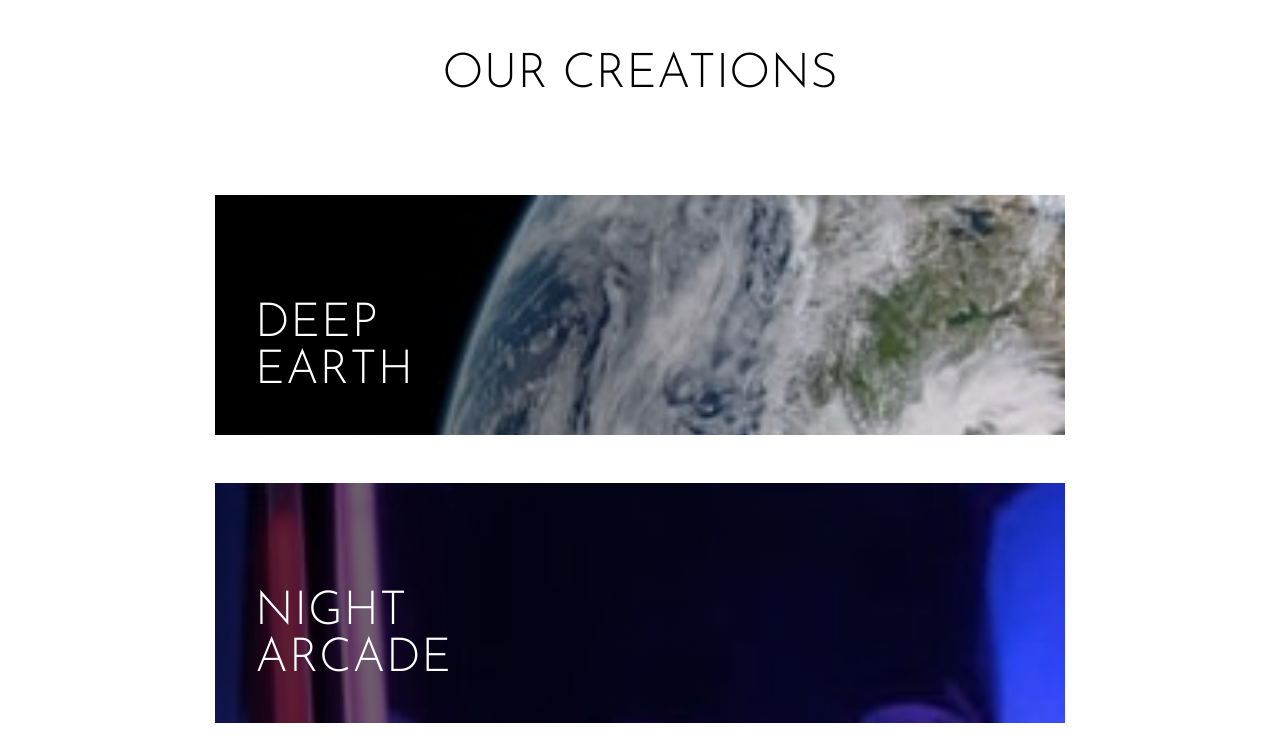
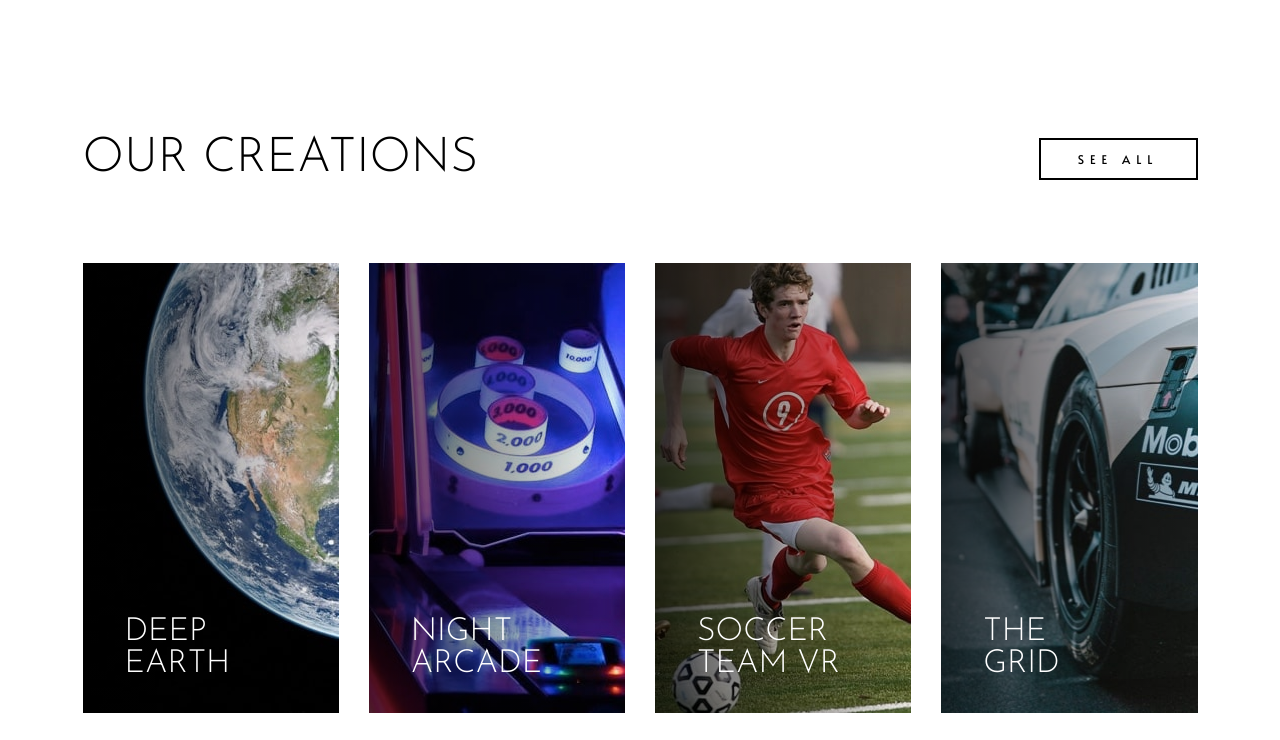
Before and after one commit to lucasweidas/loopstudios-landing-page-main, a website: page index.html in a window 1280 px wide. Shown: the part 1360-2100 px from the top of the page. Drawn offline with Linux system fonts and the light colour scheme.

Commit message:
sytle: large version started

```diff
--- a/app/scss/base/_typography.scss
+++ b/app/scss/base/_typography.scss
@@ -86,6 +86,11 @@ a:visited {
   font-weight: 400;
   letter-spacing: rem(10);
   color: $clr-black;
+
+  @include breakpoint(large) {
+    font-size: rem(12);
+    letter-spacing: rem(6);
+  }
 }
 
 .card__heading {
@@ -93,6 +98,11 @@ a:visited {
   text-align: start;
   letter-spacing: rem(0.7);
   color: $clr-white;
+
+  @include breakpoint(large) {
+    font-size: rem(32);
+    letter-spacing: normal;
+  }
 }
 
 .socials {
--- a/app/scss/components/_card.scss
+++ b/app/scss/components/_card.scss
@@ -3,10 +3,19 @@
 .card {
   $duration: 400ms;
   width: min(100%, rem(850));
+  height: rem(240);
   position: relative;
+
+  @include breakpoint(large) {
+    // width: rem(256);
+    width: 100%;
+    height: rem(450);
+  }
 
   &__picture {
     position: relative;
+    width: 100%;
+    height: 100%;
 
     &::after,
     &::before {
@@ -42,7 +51,8 @@
 
   &__img {
     width: 100%;
-    height: rem(240);
+    height: 100%;
+    // height: rem(240);
     object-fit: cover;
     object-position: top center;
   }
@@ -63,6 +73,11 @@
     margin-inline-start: rem(40);
     padding-block-end: rem(40);
     transition: clip-path $duration ease;
+
+    @include breakpoint(large) {
+      margin-inline-start: rem(42);
+      padding-block-end: rem(33);
+    }
 
     .card:nth-child(4) & {
       width: 4ch;
--- a/app/scss/components/_container.scss
+++ b/app/scss/components/_container.scss
@@ -1,7 +1,7 @@
 @use '../abstracts' as *;
 
 .container {
-  width: min(100%, rem(1110) + 2 * var(--padding-inline-con));
+  width: min(100%, rem(1115) + 2 * var(--padding-inline-con));
   padding-inline: var(--padding-inline-con);
   margin-inline: auto;
 
@@ -18,7 +18,7 @@
       padding-block: rem(192);
     }
     @include breakpoint(large) {
-      padding-block: rem(160);
+      padding-block: rem(160) rem(184);
     }
   }
 
--- a/app/scss/components/_creations.scss
+++ b/app/scss/components/_creations.scss
@@ -5,6 +5,14 @@
   justify-items: center;
   grid-template-areas: 'heading' 'cards' 'link';
   margin-block-start: rem(101);
+
+  @include breakpoint(large) {
+    justify-items: flex-start;
+    align-items: center;
+    grid-template-columns: 1fr min-content;
+    grid-template-areas: 'heading link' 'cards cards';
+    margin-block-start: rem(185);
+  }
 
   &__link {
     width: rem(316);
@@ -14,17 +22,30 @@
     transition: 200ms ease;
     transition-property: color, background-color;
 
-    &:hover,&:focus-visible {
+    &:hover,
+    &:focus-visible {
       background-color: $clr-black;
       color: $clr-white;
+    }
+
+    @include breakpoint(large) {
+      width: rem(159);
+      height: rem(42);
     }
   }
 
   &__cards {
     width: 100%;
+    grid-area: cards;
     display: grid;
     justify-items: center;
-    gap: rem(48) rem(30);
+    row-gap: rem(48);
     margin-block: rem(96) rem(67);
+
+    @include breakpoint(large) {
+      grid-template-columns: repeat(auto-fill, minmax(rem(256), 1fr));
+      gap: rem(30);
+      margin-block: rem(80) 0;
+    }
   }
 }
--- a/app/scss/components/_interactive.scss
+++ b/app/scss/components/_interactive.scss
@@ -28,12 +28,11 @@
 
     @include breakpoint(large) {
       width: rem(542);
-      // height: rem(316);
       position: absolute;
       bottom: 0;
       right: 0;
       background-color: $clr-white;
-      padding: rem(95) 0 0 rem(97);
+      padding: min(7vw, rem(95)) 0 0 min(7vw, rem(97));
     }
   }
 
--- a/app/scss/components/_menu.scss
+++ b/app/scss/components/_menu.scss
@@ -70,6 +70,7 @@
       min-height: auto;
       flex-direction: row;
       column-gap: rem(33);
+      // margin-inline-end: rem(3);
     }
 
     &--header {
--- a/app/scss/layout/_body.scss
+++ b/app/scss/layout/_body.scss
@@ -21,4 +21,5 @@
   z-index: 1000;
   opacity: 0.3;
   transform: translateX(-50%);
+  pointer-events: none;
 }
```
Also changed, not shown: dist/css/main.css.
